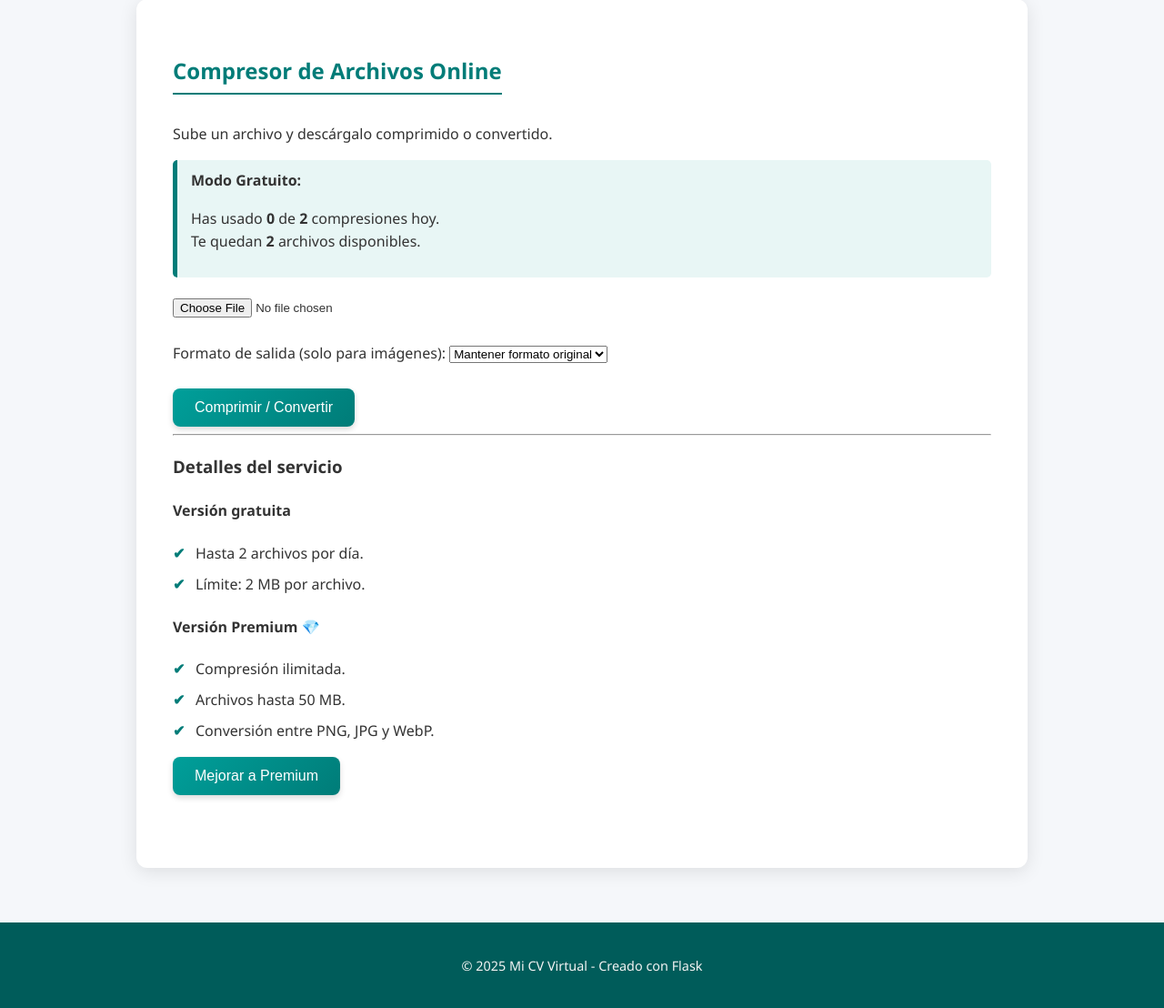
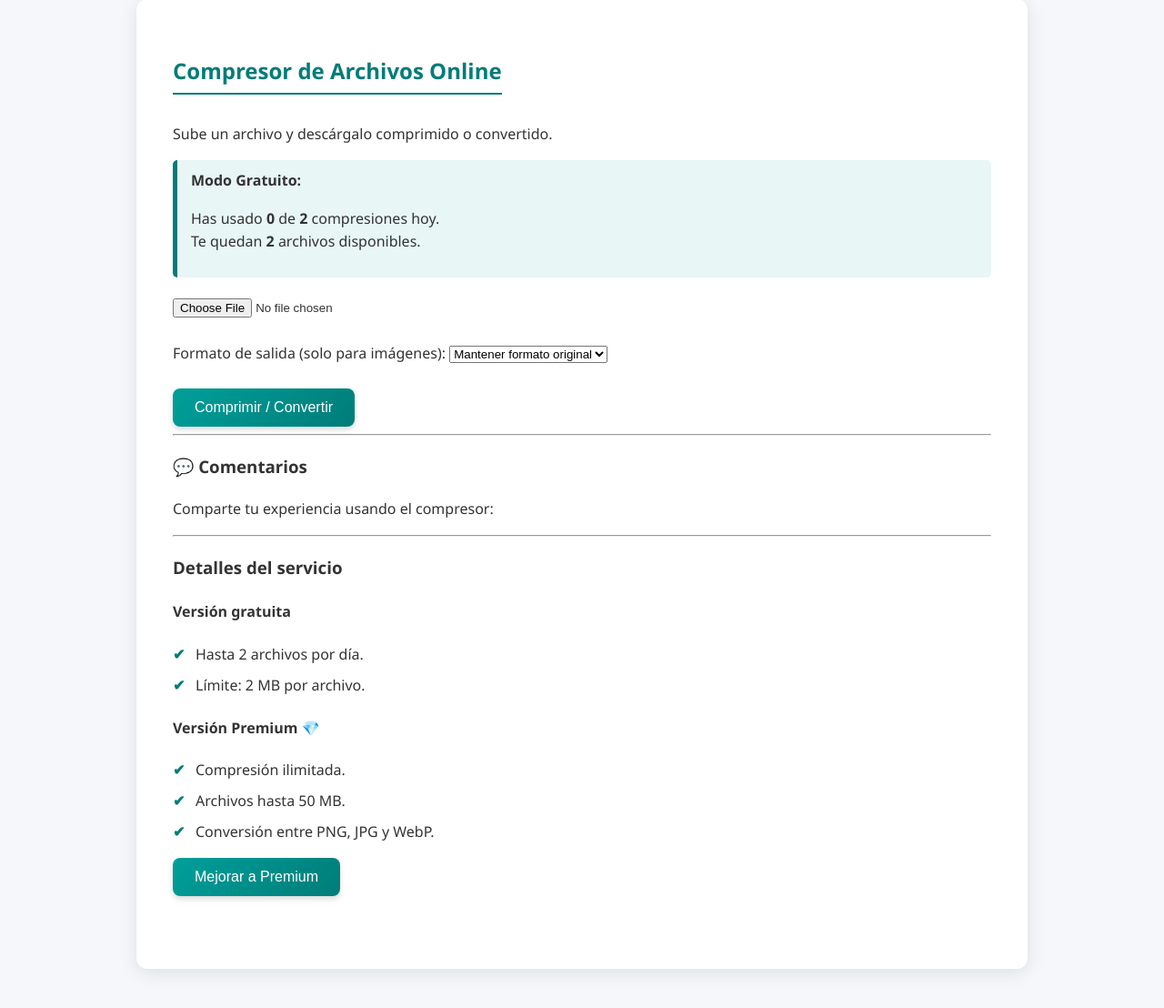
Before and after one commit to JacobPineda24/cv_virtual, a Flask app: page /compressor in a window 1280 px wide. Shown: the part 232-1340 px from the top of the page at 91% size. Run offline with Flask 3, Linux system fonts and the light colour scheme; some libraries are stand-ins or nearby versions.

Commit message:
Add comments section to compressor template

```diff
--- a/templates/compressor.html
+++ b/templates/compressor.html
@@ -33,6 +33,16 @@
     </form>
 
     <hr>
+
+    <h3>💬 Comentarios</h3>
+    <p>Comparte tu experiencia usando el compresor:</p>
+
+    <div class="fb-comments"
+         data-href="https://cv-virtual.onrender.com/compressor"
+         data-width="100%"
+         data-numposts="5"></div>
+
+    <hr>
     <h3>Detalles del servicio</h3>
 
     <h4>Versión gratuita</h4>
```
